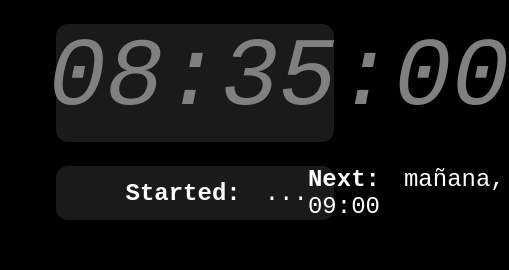
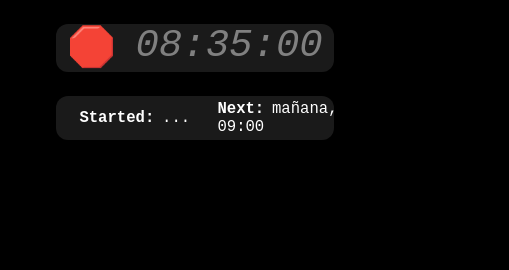
Before and after one commit to miermontoto/pomodoro, a Vue app: page / in a window 390 px wide. Shown: the top 270 px of the page, 509 px wide, since content can reach past the window. Built offline with nearby package versions, Linux system fonts and the light colour scheme; the HTML template or start-up script is replaced by a standard one.

Commit message:
responsive css, better styling

```diff
--- a/src/components/Timer.scss
+++ b/src/components/Timer.scss
@@ -8,40 +8,49 @@
 
 #timer {
 	flex-direction: row;
-}
 
-#timer span {
-	font-size: 4em;
+	span {
+		font-size: min(10vw, 5em);
+	}
+
+	> span:first-child {
+		margin-right: 0.5em;
+	}
+
+	.stop { // not on schedule
+		color: gray;
+		font-style: italic;
+	}
+
+	.coffee { // coffee break
+		color: #b5651d;
+	}
 }
 
 div {
 	margin: 1em;
 }
 
-#timer > span:first-child {
-	margin-right: 0.5em;
-}
-
-.stop {
-	color: gray;
-	font-style: italic;
-}
-
-.coffee {
-	color: #b5651d;
-}
-
 #info {
 	display: flex;
 	justify-content: space-between;
 	align-items: center;
-	margin-left: 25%;
-	margin-right: 25%;
+	margin-left: 5svw;
+	margin-right: 5svw;
+	font-size: min(4vw, 1em);
+
+	> span {
+		margin: 0.25em;
+	}
+
+	> span:first-child {
+		margin-right: 1.5em;
+	}
 }
 
 .info-left {
 	font-weight: bolder;
-	margin-right: 1em;
+	margin-right: min(2em, 2vw);
 }
 
 .info-right {
```
